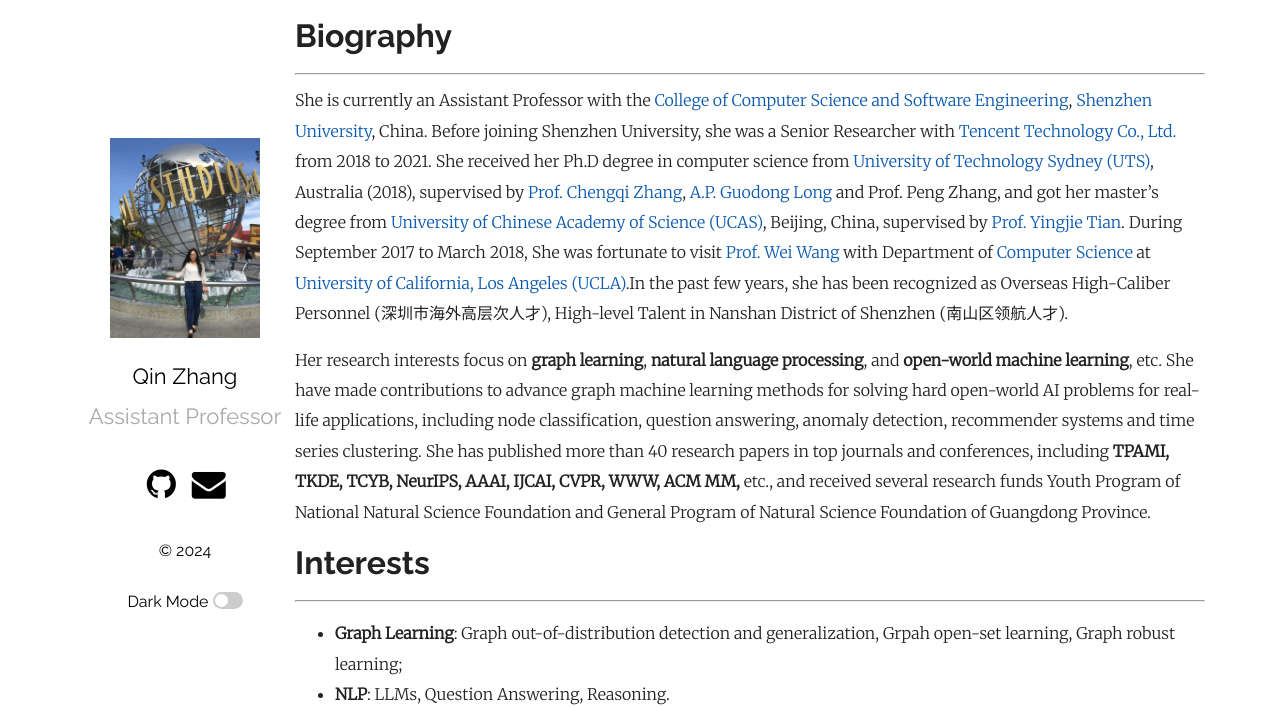
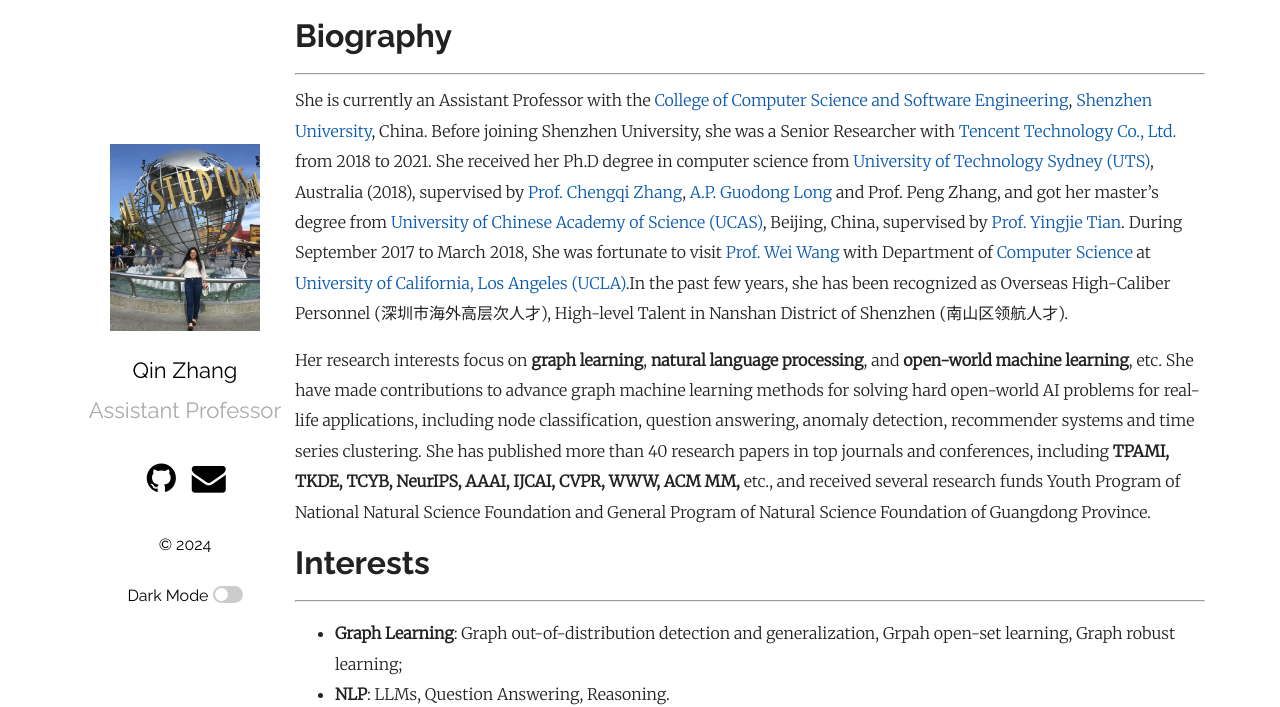
Before and after one commit to qinzhang11/qinzhang11.github.io, a Jekyll site: the page built from index.md, in a window 1280 px wide. Shown: the top 707 px of the page. Built offline with Jekyll 4.4.1, drawn with Linux system fonts in a browser that asks for light colours.

Commit message:
Update _config.yml

```diff
--- a/_config.yml
+++ b/_config.yml
@@ -18,8 +18,8 @@ plainwhite:
   sitemap: true # set to true to generate sitemap.xml content
   search: true # set to true to enable searchbar
   dark_mode: true # set to true to add dark mode toggle
-  portfolio_image: "assets/qinzhang.jpg" # the path from the base directory of the site to the image to display (no / at the start)
-  portfolio_image_dark: "assets/qinzhang.jpg"
+  portfolio_image: "assets/qinzhang1.jpg" # the path from the base directory of the site to the image to display (no / at the start)
+  portfolio_image_dark: "assets/qinzhang1.jpg"
   html_lang: "en" # set the lang attribute of the <html> tag for the pages. See here for a list of codes: https://www.w3schools.com/tags/ref_country_codes.asp
   condensed_mobile:
     - home
```
